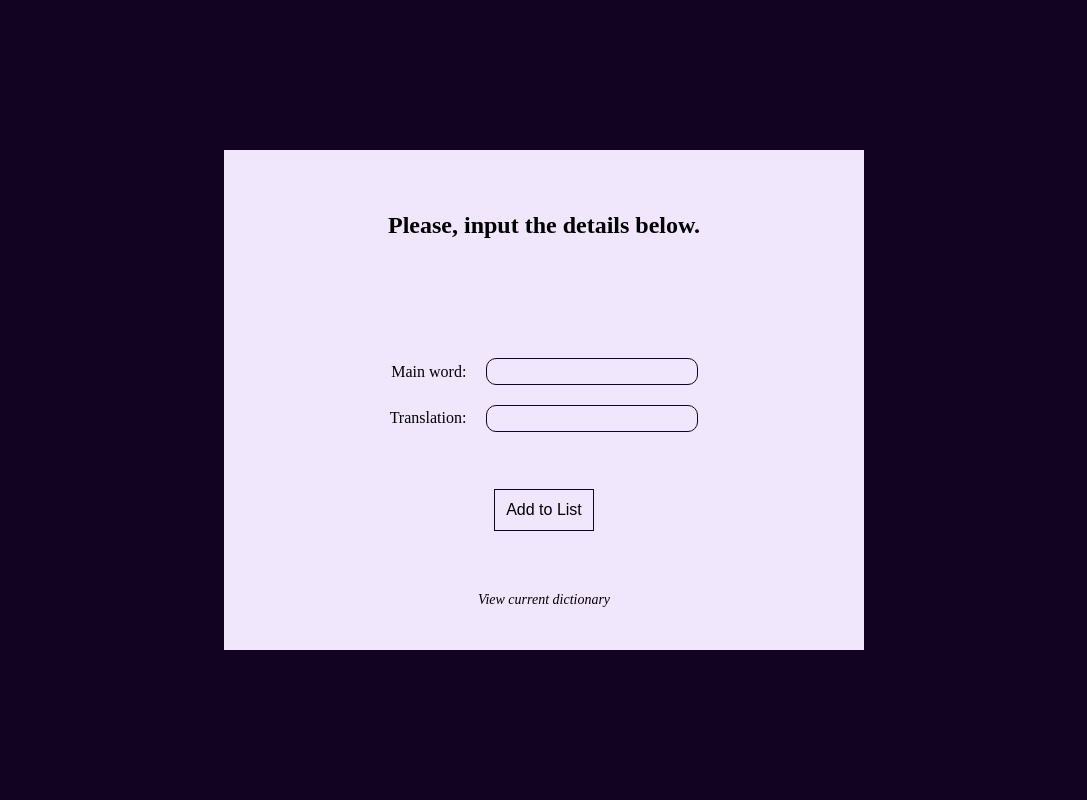
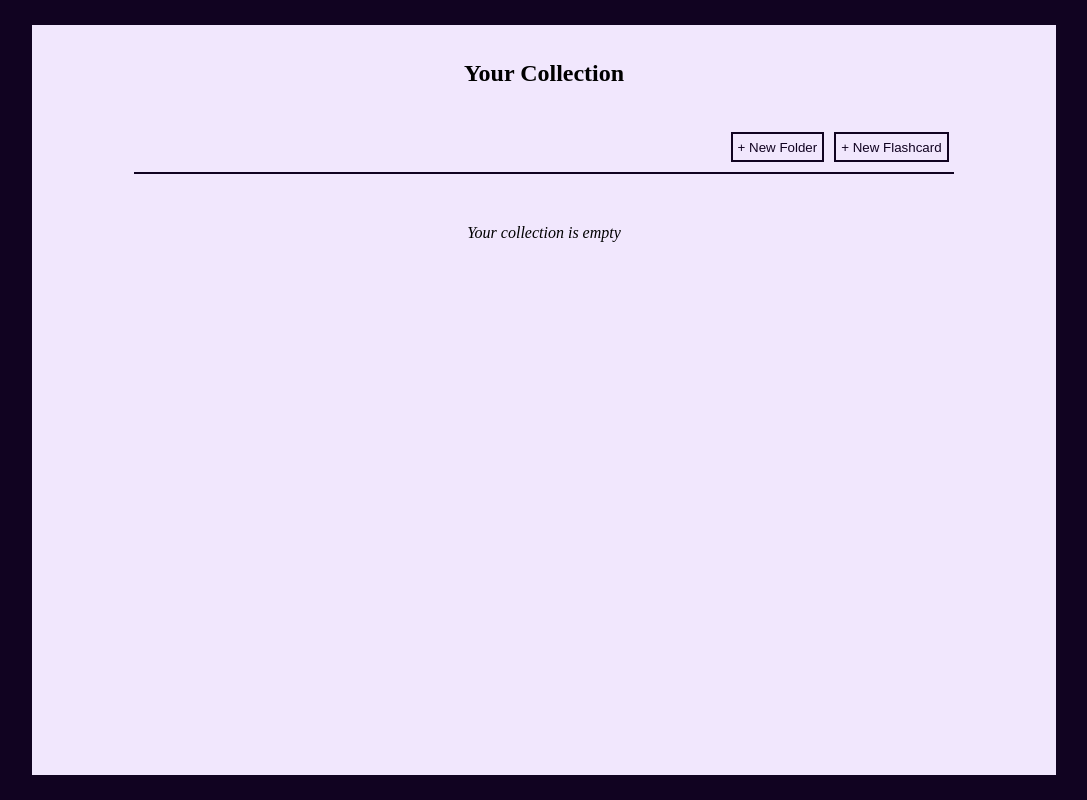
Before and after one commit to Shortsighted/flashcards, a React (Create React App) app: page / in a window 1280 px wide. Both pictures are taken after a click on the button "Start Now". Shown: the whole page, without its empty margins (96-1183 px from the left). Built offline with nearby package versions, Linux system fonts and the light colour scheme.

Commit message:
Updated Collection section, added folder functionality.

```diff
--- a/src/App.css
+++ b/src/App.css
@@ -18,13 +18,3 @@ body{
   justify-content: center;
   align-items: center;
 }
-
-.popup{
-  position: absolute;
-  top: 10px;
-
-  background-color: #F1E7FD;
-  padding: 10px;
-
-  border-radius: 10px;
-}
--- a/src/App.js
+++ b/src/App.js
@@ -1,89 +1,143 @@
 import { Component } from 'react'
 import WordCreator from './WordCreator.js'
-import Dictionary from './Dictionary.js'
+import Collection from './Collection.js'
 import './App.css'
 import Homepage from './Homepage.js'
 
 export default class App extends Component{
   state = {
     viewPermission: 'homepage',
-    dictionary: {},
-    wordAdded: ''
+    collectionStatus: 'empty',
+    collection: {},
+    newWordStatus: '',
+    newFolderStatus: ''
   }
 
   checkStatus = () => {
     if(this.state.viewPermission === 'homepage'){
       return <Homepage onClick={this.handleStartClick} />
+    }else if(this.state.viewPermission === 'collection'){
+      return(
+        <Collection collectionStatus={this.state.collectionStatus}
+                    collection={this.state.collection}
+                    newFlashcardClick={this.handleNewFlashcardClick}
+                    newFolderClick={this.handleNewFolderClick}
+                    takeNewFolderName={this.state.takeNewFolderName}
+                    createNewFolder={event => this.handleCreateNewFolderClick(event)}
+                    newFolderStatus={this.state.newFolderStatus}
+        />
+      )
     }else if(this.state.viewPermission === 'editor'){
       return(
         <>
-          {this.state.wordAdded && <div className='popup'>{this.state.wordAdded}</div>}
           <WordCreator onSubmit={event => this.hadnleFormSubmit(event)}
-                        viewDictionaryClick={this.handleViewDictionaryClick}
+                        viewCollectionClick={this.handleViewCollectionClick}
+                        newWordStatus={this.state.newWordStatus}
           />
         </>
-      )
-    }else if(this.state.viewPermission === 'dictionary'){
-      return(
-        <Dictionary dictionary={this.state.dictionary}/>
       )
     }
   }
 
   handleStartClick = () => {
     this.setState({
+      viewPermission: 'collection'
+    })
+  }
+
+  handleNewFlashcardClick = () => {
+    this.setState({
       viewPermission: 'editor'
+    })
+  }
+
+  handleNewFolderClick = () => {
+    this.setState({
+      takeNewFolderName: true
+    })
+  }
+
+  handleCreateNewFolderClick = (event) => {
+    event.preventDefault()
+    const temporaryCollection = {}
+
+    if(!this.state.collection[event.target.folderName.value]){
+      temporaryCollection[event.target.folderName.value] = {}
+
+      this.setState({
+        newFolderStatus: 'The folder has been added!',
+        collectionStatus: 'not empty',
+        collection: {
+          ...this.state.collection,
+          ...temporaryCollection
+        },
+        takeNewFolderName: false
+      })
+
+    }else if(
+      this.state.collection[event.target.folderName.value]
+    ){
+      this.setState({
+        newFolderStatus: 'The folder already exists.'
+      })
+    }
+
+    setTimeout(() => {
+      this.setState({
+        newFolderStatus: ''
+      })
+    }, 5000)
+  }
+
+  handleViewCollectionClick = () => {
+    this.setState({
+      viewPermission: 'collection'
     })
   }
 
   hadnleFormSubmit = (event) => {
     event.preventDefault()
-    const temporaryDictionary = {}
+    const temporaryCollection = {}
 
-    if(!this.state.dictionary[event.target.mainWord.value]){
-      temporaryDictionary[event.target.mainWord.value] = event.target.translation.value
+    if(!this.state.collection[event.target.mainWord.value]){
+      temporaryCollection[event.target.mainWord.value] = event.target.meaning.value
 
       this.setState({
-        wordAdded: 'The word has been added!',
-        dictionary: {
-          ...this.state.dictionary,
-          ...temporaryDictionary
+        newWordStatus: 'The word has been added!',
+        collectionStatus: 'not empty',
+        collection: {
+          ...this.state.collection,
+          ...temporaryCollection
         }
       })
     }else if(
-      this.state.dictionary[event.target.mainWord.value].includes(event.target.translation.value)
+      this.state.collection[event.target.mainWord.value].includes(event.target.meaning.value)
     ){
       this.setState({
-        wordAdded: 'The word already exists.',
-        dictionary: {
-          ...this.state.dictionary
+        newWordStatus: 'The word already exists.',
+        collection: {
+          ...this.state.collection
         }
       })
     }else{
-      temporaryDictionary[event.target.mainWord.value] =
-        `${this.state.dictionary[event.target.mainWord.value]}, ${event.target.translation.value}`
+      temporaryCollection[event.target.mainWord.value] =
+        `${this.state.collection[event.target.mainWord.value]}, ${event.target.meaning.value}`
       this.setState({
-        wordAdded: 'The word has been edited.',
-        dictionary: {
-          ...this.state.dictionary,
-          ...temporaryDictionary
+        newWordStatus: 'The word has been edited.',
+        collection: {
+          ...this.state.collection,
+          ...temporaryCollection
         }
       })
     }
 
     setTimeout(() => {
       this.setState({
-        wordAdded: ''
+        newWordStatus: ''
       })
-    }, 10000)
+    }, 5000)
 
-    console.log(this.state.dictionary)
-  }
-
-  handleViewDictionaryClick = () => {
-    this.setState({
-      viewPermission: 'dictionary'
-    })
+    console.log(this.state.collection)
   }
 
   render(){
--- /dev/null
+++ b/src/Collection.js
@@ -0,0 +1,68 @@
+import { Component } from "react"
+import styles from "./Collection.module.css"
+
+export default class Collection extends Component{
+    returnWords = () => {
+        const temporaryCollection = []
+
+        for(const [key, value] of Object.entries(this.props.collection)){
+            console.log(key, value)
+            if(typeof value === 'string'){
+                temporaryCollection.push(
+                    <tr>
+                        <td>{key}</td>
+                        <td>{value}</td>
+                    </tr>
+                )
+            }else{
+                temporaryCollection.push(
+                    <tr>
+                        <td>{key}</td>
+                        <td></td>
+                    </tr>
+                )
+            }
+        }
+
+        return temporaryCollection
+    }
+
+    render(){
+        return(
+            <>
+                {this.props.newFolderStatus &&
+                <div className={styles.popup}>{this.props.newFolderStatus}</div>}
+
+                <div className={styles.mainBox}>
+                    <h2>Your Collection</h2>
+                    <div className={styles.buttonsWrapper}>
+                        {this.props.takeNewFolderName &&
+                        (<form className={styles.newFolderForm}
+                                onSubmit={this.props.createNewFolder}>
+                            <input type='text'
+                                    name='folderName'
+                                    placeholder='Folder Name...'
+                                    required />
+                            <button>Create</button>
+                        </form>)}
+                        <button onClick={this.props.newFolderClick}> + New Folder</button>
+                        <button onClick={this.props.newFlashcardClick}> + New Flashcard</button>
+                    </div>
+                    {this.props.collectionStatus === 'empty' ?
+                        (
+                        <div className={styles.emptyCollection}>Your collection is empty</div>
+                        )
+                        :
+                        (
+                        <table className={styles.wordsBox}>
+                            <tbody>
+                                {this.returnWords().map(word => word)}
+                            </tbody>
+                        </table>
+                        )
+                    }
+                </div>
+            </>
+        )
+    }
+}
--- /dev/null
+++ b/src/Collection.module.css
@@ -0,0 +1,137 @@
+.mainBox{
+    width: 80%;
+    height: 90%;
+
+    min-width: 700px;
+    min-height: 750px;
+
+    display: flex;
+    flex-direction: column;
+    align-items: center;
+
+    background-color: #F1E7FD;
+
+    overflow-y: auto;
+}
+
+.mainBox h2{
+    margin: 35px;
+    text-align: center;
+}
+
+.buttonsWrapper{
+    width: 80%;
+    height: 50px;
+
+    display: flex;
+    justify-content: flex-end;
+    align-items: center;
+
+    border-bottom: 2px solid #110321;
+}
+
+.buttonsWrapper button{
+    padding: 5px;
+    margin: 5px;
+    height: 30px;
+
+    background-color: transparent;
+    border: 2px solid #110321;
+    color: #110321;
+
+    transition: 500ms;
+}
+
+.buttonsWrapper button:hover{
+    cursor: pointer;
+
+    background-color: #110321;
+    border: 2px solid #110321;
+    color: #F1E7FD;
+}
+
+.buttonsWrapper button:active{
+    cursor: pointer;
+
+    background-color: rgba(17, 3, 33, 0.7);
+    border: 2px solid #110321;
+    color: #F1E7FD;
+}
+
+.newFolderForm{
+    margin: 0 5px;
+    height: 30px;
+    border: 2px solid #110321;
+
+    display: flex;
+    align-items: center;
+
+    box-sizing: border-box;
+}
+
+.newFolderForm input{
+    margin: 0;
+    padding: 0 5px;
+
+    background-color: transparent;
+    border: none;
+}
+
+.newFolderForm input:focus{
+    outline: none;
+}
+
+.newFolderForm button{
+    margin: 0;
+    height: 30px;
+    border: none;
+    border-left: 2px solid #110321;
+}
+
+.newFolderForm button:hover,
+.newFolderForm button:active{
+    border: none;
+    border-left: 2px solid #110321;
+}
+
+.popup{
+    position: absolute;
+    top: 10px;
+
+    background-color: #F1E7FD;
+    padding: 5px 10px;
+
+    border-radius: 10px;
+}
+
+.emptyCollection{
+    font-style: italic;
+
+    margin-top: 50px;
+}
+
+.wordsBox{
+    width: 80%;
+    max-height: 85%;
+
+    margin-top: 10px;
+    margin-bottom: 25px;
+
+    border-collapse: collapse;
+    text-align: center;
+}
+
+.wordsBox td{
+    padding: 10px;
+}
+
+.wordsBox th{
+    font-size: 20px;
+
+    width: 50%;
+    padding: 15px;
+}
+
+.wordsBox tbody > tr{
+    border-bottom: 1px solid #110321;
+}
--- a/src/WordCreator.js
+++ b/src/WordCreator.js
@@ -4,6 +4,9 @@ import styles from "./WordCreator.module.css"
 export default class WordCreator extends Component{
     render(){
         return(
+            <>
+                {this.props.newWordStatus &&
+                <div className={styles.popup}>{this.props.newWordStatus}</div>}
                 <div className={styles.mainBox}>
                     <h2>Please, input the details below.</h2>
 
@@ -12,20 +15,21 @@ export default class WordCreator extends Component{
                     >
                         <div className={styles.inputFields}>
                             <div className={styles.labels}>
-                            <label htmlFor="mainWord">Main word:</label>
-                            <label htmlFor="translation">Translation:</label>
+                                <label htmlFor="mainWord">Word:</label>
+                                <label htmlFor="meaning">Meaning:</label>
                             </div>
                             <div className={styles.words}>
                                 <input name="mainWord" required />
-                            <input name="translation" required />
+                                <input name="meaning" required />
                             </div>
                         </div>
                         <button>
                             <div>Add to List</div>
                         </button>
                     </form>
-                <p onClick={this.props.viewDictionaryClick}>View current dictionary</p>
+                    <p onClick={this.props.viewCollectionClick}>View your collection</p>
                 </div>
+            </>
         )
     }
 }
--- a/src/WordCreator.module.css
+++ b/src/WordCreator.module.css
@@ -73,7 +73,7 @@
     background-color: #F1E7FD;
     font-size: 16px;
 
-    border: 1px solid #110321;
+    border: 2px solid #110321;
     transition: all 250ms;
 }
 
@@ -107,3 +107,13 @@
     cursor: pointer;
     text-decoration: underline;
 }
+
+.popup{
+    position: absolute;
+    top: 10px;
+
+    background-color: #F1E7FD;
+    padding: 5px 10px;
+
+    border-radius: 10px;
+  }
```
Also changed, not shown: src/Dictionary.js (deleted, +0 -39 lines), src/Dictionary.module.css (deleted, +0 -46 lines). Lines whose indentation alone changed are shown as unchanged.
